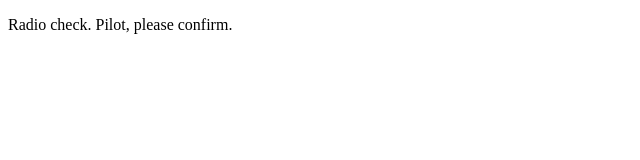
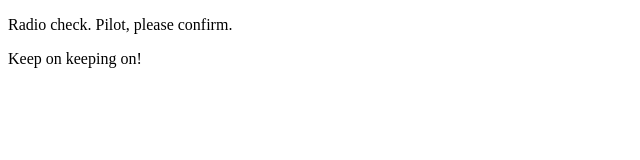
Before and after one commit to jillianfusco/communication-log-control, a plain HTML site: page index.html in a window 1280 px wide. Shown: the whole page, without its empty margins (0-640 px from the left). Drawn offline with Linux system fonts and the light colour scheme.

Commit message:
Second message

```diff
--- a/index.html
+++ b/index.html
@@ -2,5 +2,6 @@
 <html>
    <body>
       <p>Radio check. Pilot, please confirm.</p>
+      <p>Keep on keeping on!</p>
    </body>
 </html>
```
